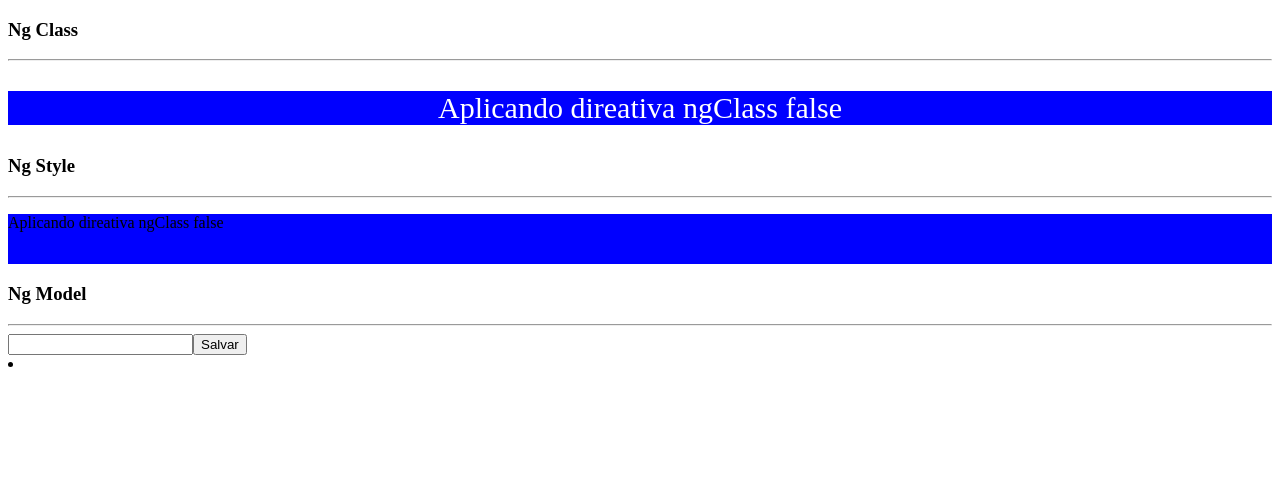
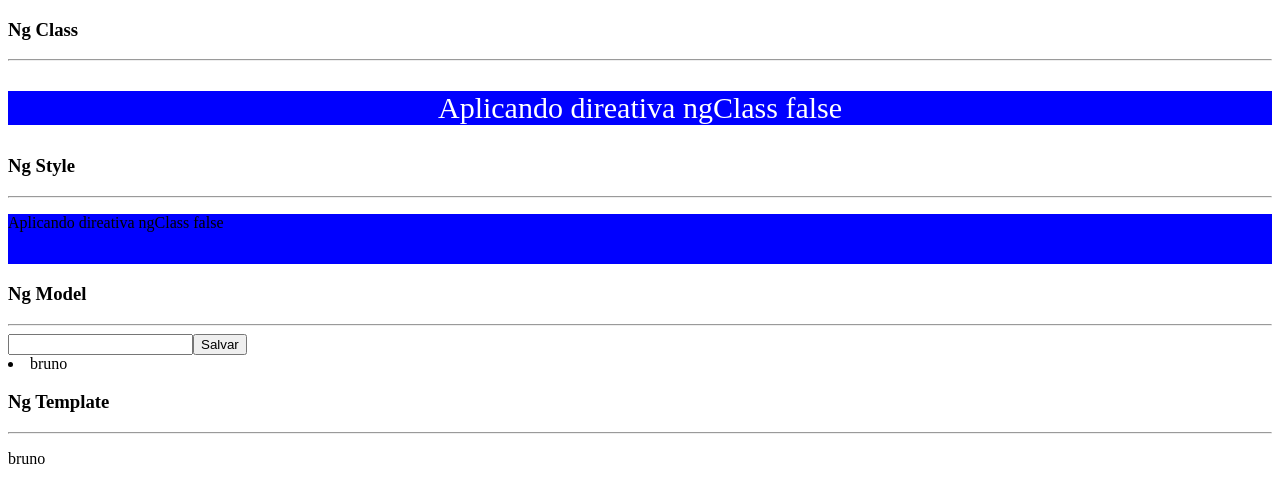
Before and after one commit to Brunocs1991/udemy_angular_basico_avancado, an Angular app in the folder primeiro_app/: page / in a window 1280 px wide. Both pictures are taken after a click on the button "Salvar". Shown: the top 502 px of the page. Built offline with nearby package versions, Linux system fonts and the light colour scheme.

Commit message:
ngtemplate

```diff
--- a/primeiro_app/src/app/direativas-atributos/direativas-atributos.component.html
+++ b/primeiro_app/src/app/direativas-atributos/direativas-atributos.component.html
@@ -20,3 +20,10 @@
 <input [(ngModel)]="nome" />
 <button (click)="salvar()">Salvar</button>
 <li *ngFor="let item of list">{{ item.nome }}</li>
+
+<h3>Ng Template</h3>
+<hr />
+
+<ng-template ngFor let-item [ngForOf]="list">
+  <p>{{ item.nome }}</p>
+</ng-template>
--- a/primeiro_app/src/app/direativas-atributos/direativas-atributos.component.ts
+++ b/primeiro_app/src/app/direativas-atributos/direativas-atributos.component.ts
@@ -10,7 +10,7 @@ export class DireativasAtributosComponent implements OnInit {
   public height: string = '20px';
   public backgroundColor: string = 'red';
 
-  public nome: string = '';
+  public nome: string = 'bruno';
   public list: Array<{ nome: string }> = [];
 
   constructor() {}
```
